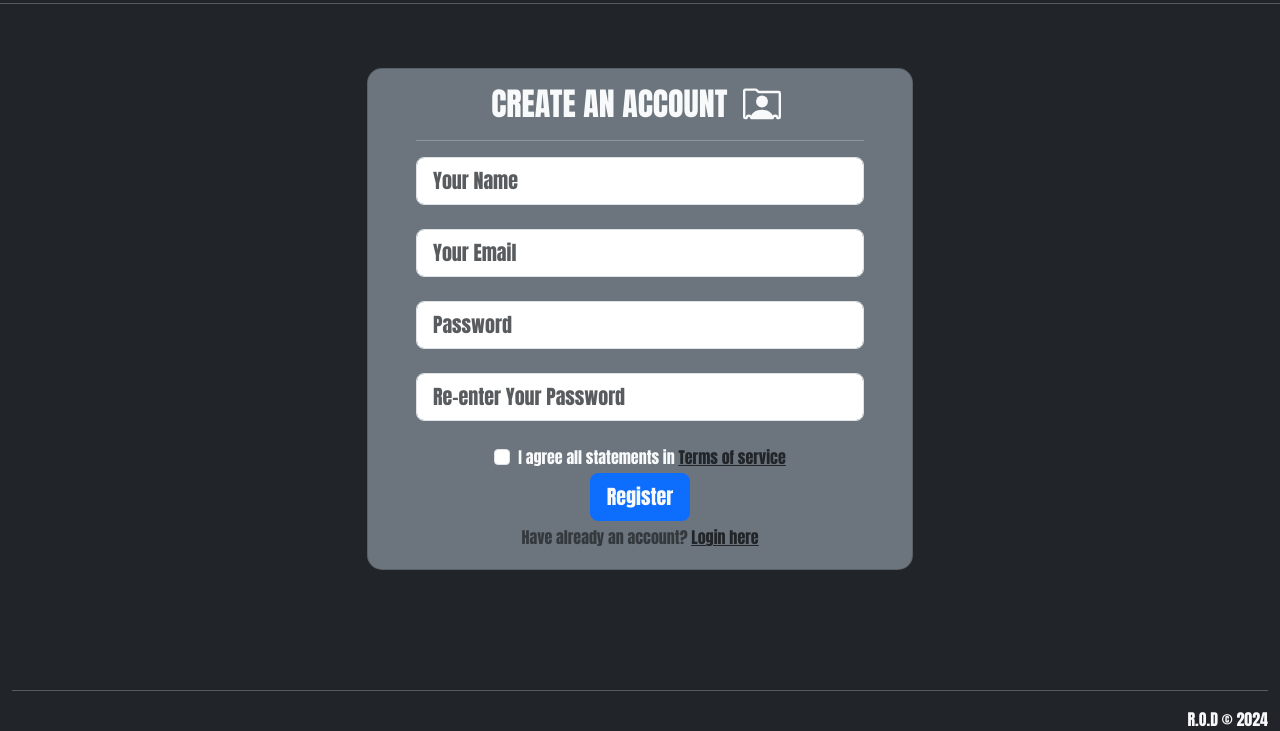
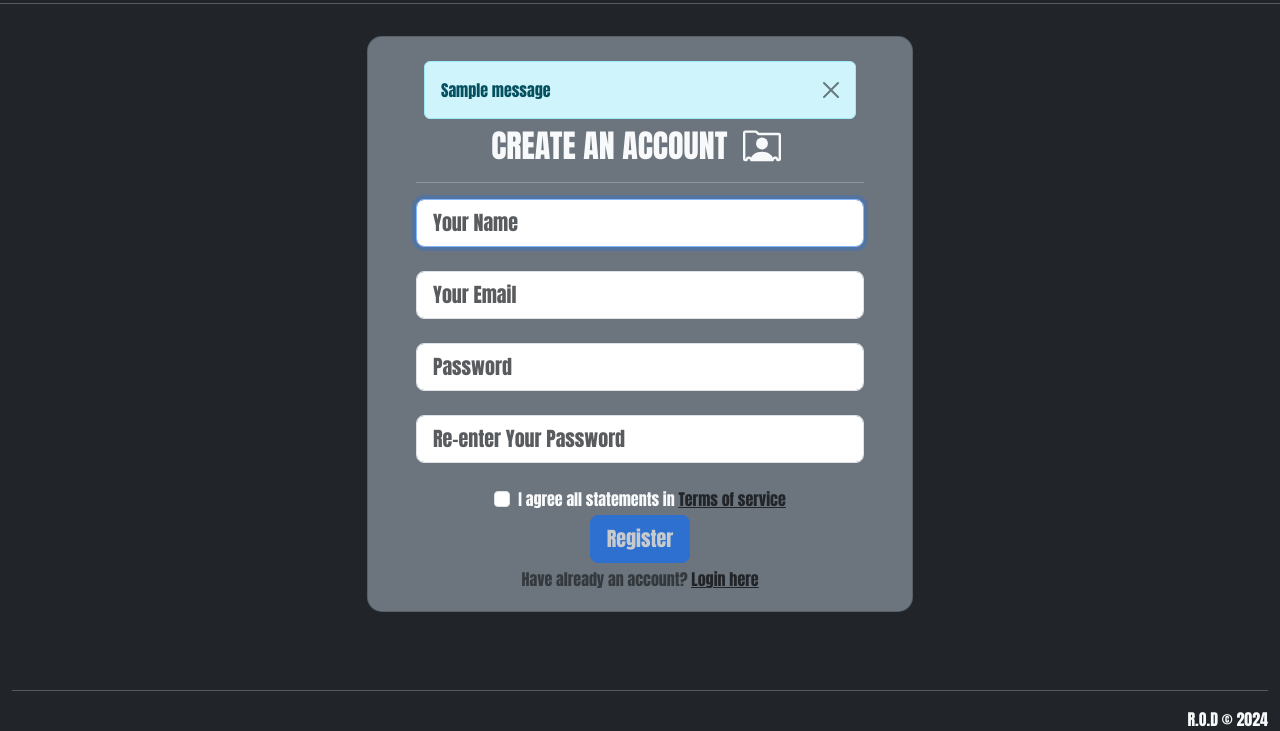
Before and after one commit to FatinShadab/ROD, a Django app: page /sign_up in a window 1280 px wide. Shown: the part 69-800 px from the top of the page. Run offline with Django 5.2, Linux system fonts and the light colour scheme; tables that the repository leaves empty hold one stand-in row (values such as "Sample post"); one stand-in notice (Sample message) is shown.

Commit message:
Update signup.html
Linked the signup form with backend

```diff
--- a/src/template/signup.html
+++ b/src/template/signup.html
@@ -6,12 +6,22 @@
 {% block content %}
 <section class="pt-2">
   <hr class="text-light">
-  <div class="mask d-flex align-items-center mt-5">
-    <div class="container py-3">
-      <div class="row d-flex justify-content-center align-items-center">
+  <div class="mask d-flex align-items-center">
+    <div class="container mt-2">
+      <div class="row d-flex justify-content-center align-items-center mt-2">
         <div class="col-12 col-md-9 col-lg-7 col-xl-6">
           <div class="card bg-secondary text-light" style="border-radius: 15px;">
             <div class="card-body px-5">
+              {% if messages %}
+              {% for message in messages %}
+                <div class="float-left alert alert-info alert-dismissible fade show m-2" role="alert">
+                  {{ message }}
+                  <button type="button" class="close btn-close" data-dismiss="alert" aria-label="Close">
+                    <span aria-hidden="true"></span>
+                  </button>
+                </div>
+              {% endfor %}
+            {% endif %}
               <h2 class="text-uppercase text-center mb-3">
                 Create an account
                 <svg xmlns="http://www.w3.org/2000/svg" width="38" height="38" fill="currentColor" class="bi bi-person-rolodex mx-2" viewBox="0 0 16 16">
@@ -21,22 +31,23 @@
               </h2>
               <hr class="text-light">
 
-              <form class="mt-2">
+              <form method="post" class="mt-2" id="signupForm">
+                {% csrf_token %}
 
                 <div data-mdb-input-init class="form-outline mb-4">
-                  <input type="text" id="form3Example1cg" class="form-control form-control-lg" placeholder="Your Name"/>
+                  {{ form.username }}
                 </div>
 
                 <div data-mdb-input-init class="form-outline mb-4">
-                  <input type="email" id="form3Example3cg" class="form-control form-control-lg" placeholder="Your Email"/>
+                  {{ form.email }}
                 </div>
 
                 <div data-mdb-input-init class="form-outline mb-4">
-                  <input type="password" id="form3Example4cg" class="form-control form-control-lg" placeholder="Password"/>
+                  {{ form.password1 }}
                 </div>
 
                 <div data-mdb-input-init class="form-outline mb-4">
-                  <input type="password" id="form3Example4cdg" class="form-control form-control-lg" placeholder="Re-enter Your Password"/>
+                  {{ form.password2 }}
                 </div>
 
                 <div class="form-check d-flex justify-content-center">
@@ -47,12 +58,12 @@
                 </div>
 
                 <div class="d-flex justify-content-center my-1">
-                  <button  type="button" data-mdb-button-init
-                    data-mdb-ripple-init class="btn btn-primary btn-block btn-lg text-light">Register</button>
+                  <button type="submit" data-mdb-button-init
+                    data-mdb-ripple-init class="btn btn-primary btn-block btn-lg text-light" id="registerButton" disabled="true">Register</button>
                 </div>
 
-                <p class="text-center text-muted mb-1">Have already an account? <a href="#!"
-                    class="fw-bold text-body"><u>Login here</u></a></p>
+                <p class="text-center text-muted mb-1">Have already an account? <a href="{% url 'login_view' %}"
+                    class="text-body"><u>Login here</u></a></p>
 
               </form>
 
@@ -64,3 +75,27 @@
   </div>
 </section>
 {% endblock content %}
+
+{% block extra_js %}
+<script>
+  document.addEventListener("DOMContentLoaded", function() {
+    const form = document.getElementById('signupForm');
+    const registerButton = document.getElementById('registerButton');
+    const checkbox = document.getElementById('form2Example3cg');
+
+    form.addEventListener('input', function() {
+      const allFieldsFilled = Array.from(form.querySelectorAll('input[type="text"], input[type="email"], input[type="password"]')).every(input => input.value.trim() !== '');
+      const checkboxChecked = checkbox.checked;
+
+      registerButton.disabled = !(allFieldsFilled && checkboxChecked);
+    });
+
+    checkbox.addEventListener('change', function() {
+      const allFieldsFilled = Array.from(form.querySelectorAll('input[type="text"], input[type="email"], input[type="password"]')).every(input => input.value.trim() !== '');
+      const checkboxChecked = checkbox.checked;
+
+      registerButton.disabled = !(allFieldsFilled && checkboxChecked);
+    });
+  });
+</script>
+{% endblock extra_js %}
```
